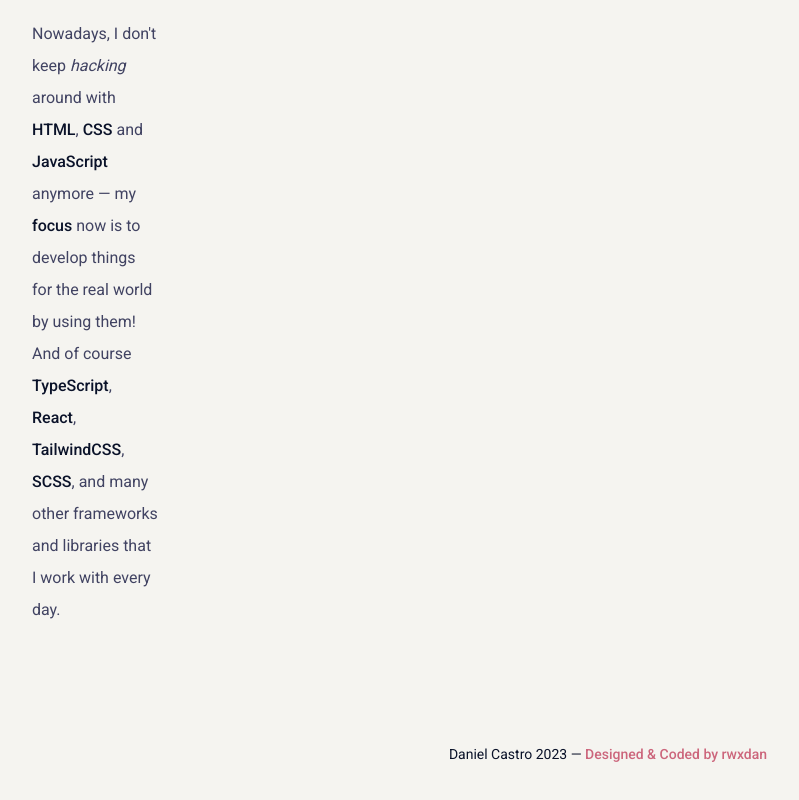
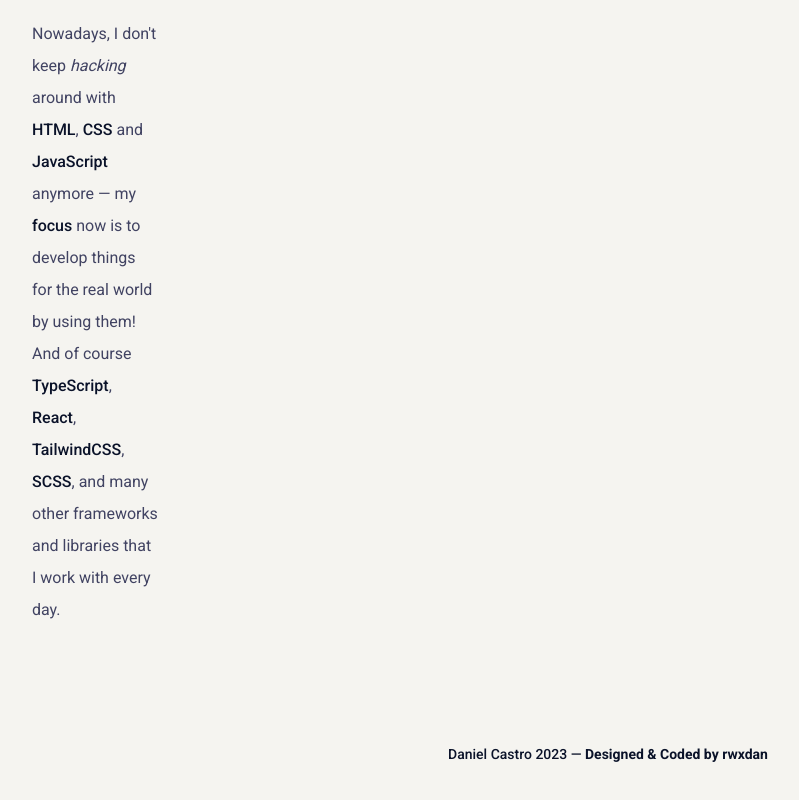
Before and after one commit to rwxdan/rwxdan.dev, a React (Vite) app: page / in a window 1280 px wide. Shown: the part 4844-5644 px from the top of the page, without its empty margins (32-831 px from the left). Built offline with nearby package versions, Linux system fonts and the light colour scheme.

Commit message:
Rev
- Increase legibility

```diff
--- a/src/components/Footer/footer.css
+++ b/src/components/Footer/footer.css
@@ -10,14 +10,14 @@
 .footer .text-box .text {
   font-family: var(--ff-sans-body);
   font-size: var(--fs-xs);
-  font-weight: 400;
+  font-weight: 500;
   color: var(--neutral-800);
   text-align: center;
 }
 
 .text-box .text .external-link {
-  color: var(--primary-570);
-  font-weight: 500;
+  color: var(--neutral-800);
+  font-weight: 700;
   text-decoration: none;
   transition: all var(--ease-out-sine) var(--ms200);
   position: relative;
```
